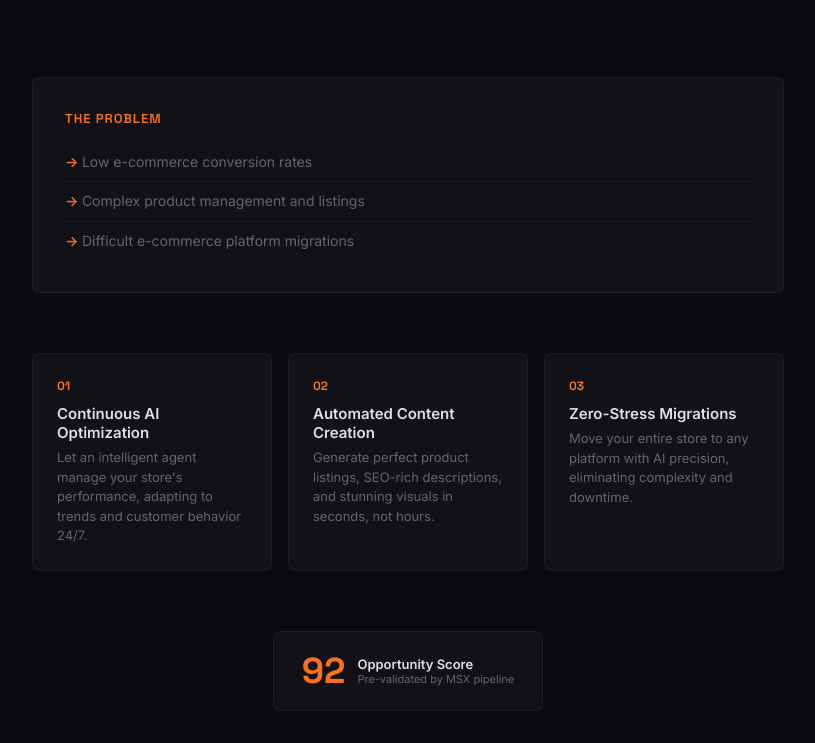
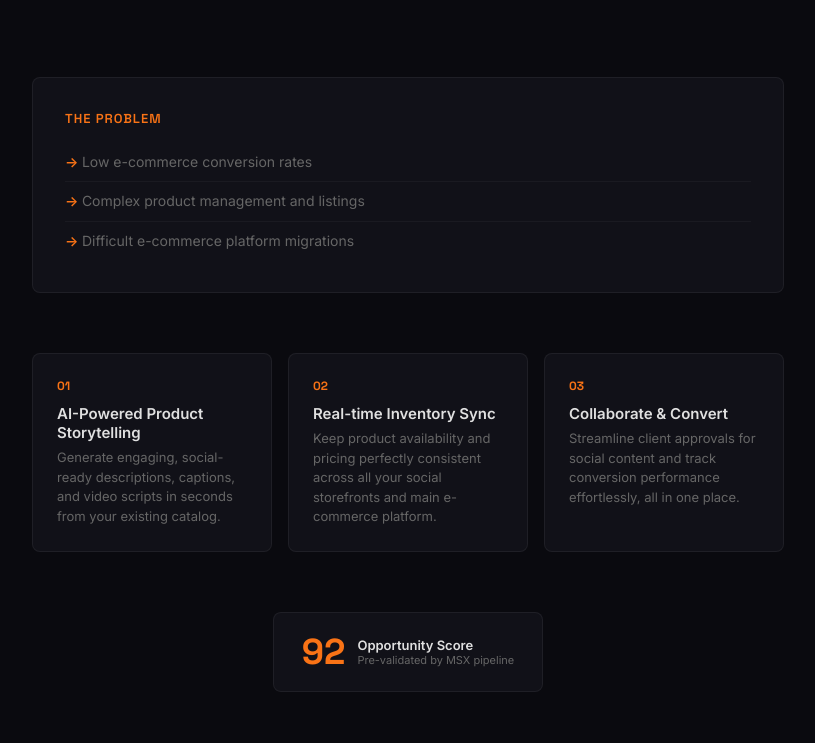
Before and after one commit to mothershipx/msx-e-commerce-store-development-m, a website: page docs/index.html in a window 1280 px wide. Shown: the part 512-1255 px from the top of the page, without its empty margins (232-1047 px from the left). Drawn offline with Linux system fonts and the light colour scheme.

Commit message:
Regenerate landing page

```diff
--- a/docs/index.html
+++ b/docs/index.html
@@ -55,7 +55,7 @@
       border-bottom: 1px solid rgba(255,255,255,0.04);
     }
     .problem li:last-child { border-bottom: none; }
-    .problem li::before { content: '-> '; color: var(--primary); font-weight: 600; }
+    .problem li::before { content: '→ '; color: var(--primary); font-weight: 600; }
 
     /* Features */
     .features { margin-bottom: 60px; }
@@ -110,7 +110,7 @@
       <div class="badge">MSX Pre-MVP</div>
       <h1>E-commerce Store Development, Migration, and Optimization</h1>
       <p class="tagline">E-commerce businesses, from luxury brands to small freelancers, consistently need expert help to build, migrate, optimize, and manage their online stores (Shopify, WooCommerce). Common pain points include low conversion rates, complex product management (variants, inventory), seamless social media integration, and a lack of affordable, user-friendly social media scheduling tools with client approval workflows.</p>
-      <a href="https://github.com/mothershipx/msx-e-commerce-store-development-m" class="cta">Fork &amp; Build &rarr;</a>
+      <a href="https://github.com/mothershipx/msx-e-commerce-store-development-m" class="cta">Fork &amp; Build →</a>
     </div>
 
     <div class="problem">
@@ -127,18 +127,18 @@
       <div class="features-grid">
         <div class="feature">
           <div class="feature-num">01</div>
-          <h3>Continuous AI Optimization</h3>
-          <p>Let an intelligent agent manage your store's performance, adapting to trends and customer behavior 24/7.</p>
+          <h3>AI-Powered Product Storytelling</h3>
+          <p>Generate engaging, social-ready descriptions, captions, and video scripts in seconds from your existing catalog.</p>
         </div>
         <div class="feature">
           <div class="feature-num">02</div>
-          <h3>Automated Content Creation</h3>
-          <p>Generate perfect product listings, SEO-rich descriptions, and stunning visuals in seconds, not hours.</p>
+          <h3>Real-time Inventory Sync</h3>
+          <p>Keep product availability and pricing perfectly consistent across all your social storefronts and main e-commerce platform.</p>
         </div>
         <div class="feature">
           <div class="feature-num">03</div>
-          <h3>Zero-Stress Migrations</h3>
-          <p>Move your entire store to any platform with AI precision, eliminating complexity and downtime.</p>
+          <h3>Collaborate &amp; Convert</h3>
+          <p>Streamline client approvals for social content and track conversion performance effortlessly, all in one place.</p>
         </div>
       </div>
     </div>
@@ -156,7 +156,7 @@
     <div class="bottom-cta">
       <h2>Build this product</h2>
       <p>Fork the repo. Ship features. Earn revenue share.</p>
-      <a href="https://github.com/mothershipx/msx-e-commerce-store-development-m" class="cta">Get Started &rarr;</a>
+      <a href="https://github.com/mothershipx/msx-e-commerce-store-development-m" class="cta">Get Started →</a>
     </div>
 
     <div class="footer">
```
